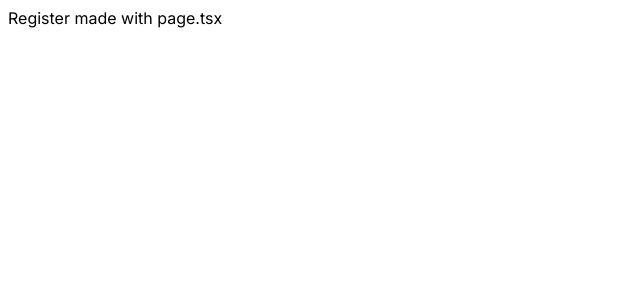
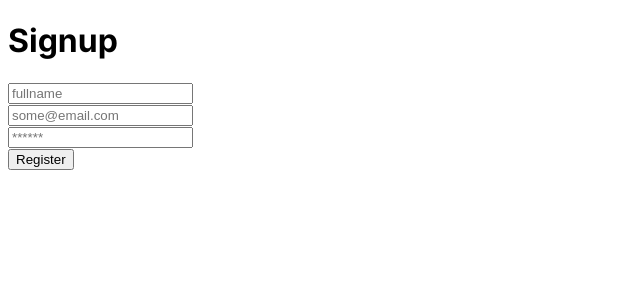
Before and after one commit to flan02/nextAuthjs, a Next.js app: page /register in a window 1280 px wide. Shown: the top 300 px of the page, without its empty margins (0-640 px from the left). Built offline with nearby package versions, Linux system fonts and the light colour scheme.

Commit message:
Terminamos de crear el signin desde el frontend almacenando los datos en mongodb.

```diff
--- a/app/register/page.tsx
+++ b/app/register/page.tsx
@@ -1,7 +1,45 @@
+"use client"
+
+import axios, { AxiosError } from "axios"
+import { FormEvent, useState } from "react"
+//! Por defecto los botones qe van dentro de un form llevan el tipo submit
 
 const Register = () => {
+    const [error, setError] = useState('')
+
+    const handleSubmit = async (e: FormEvent<HTMLFormElement>) => {
+        e.preventDefault()
+        const formData = new FormData(e.currentTarget) //* Obtenemos los datos del formulario
+        try {
+            const email = formData.get('email')
+            const password = formData.get('password')
+            const fullname = formData.get('fullname')
+            //console.log(email, password, fullname);
+            //TODO Guardar los datos en una sesion podemos usar redux o context y localstorage
+            const response = await axios.post('/api/auth/signup', { email, password, fullname })
+            setError('')
+            console.log(response);
+        } catch (error) {
+            console.log(error)
+            if (error instanceof AxiosError) setError(error.response?.data.message)
+        }
+
+    }
+
+    //! Usar bibliotecas como formit, reactfrom para manejar formularios desde el frontend
+    //TODO Por el momento nuestro login solo esta validado desde el backend.
+
     return (
-        <div>Register made with page.tsx</div>
+        <div>
+            <form onSubmit={handleSubmit}>
+                <h1>Signup</h1>
+                <input type="text" name="fullname" placeholder="fullname" /><br />
+                <input type="email" name="email" placeholder="some@email.com" /><br />
+                <input type="password" name="password" placeholder="******" /><br />
+                <button type="submit">Register</button>
+                {error && <p style={{ background: "red", color: "white", width: "max-content" }}>{error}</p>}
+            </form>
+        </div>
     )
 }
 
```
Also changed, not shown: app/api/auth/signup/route.ts (+11 -2 lines).
